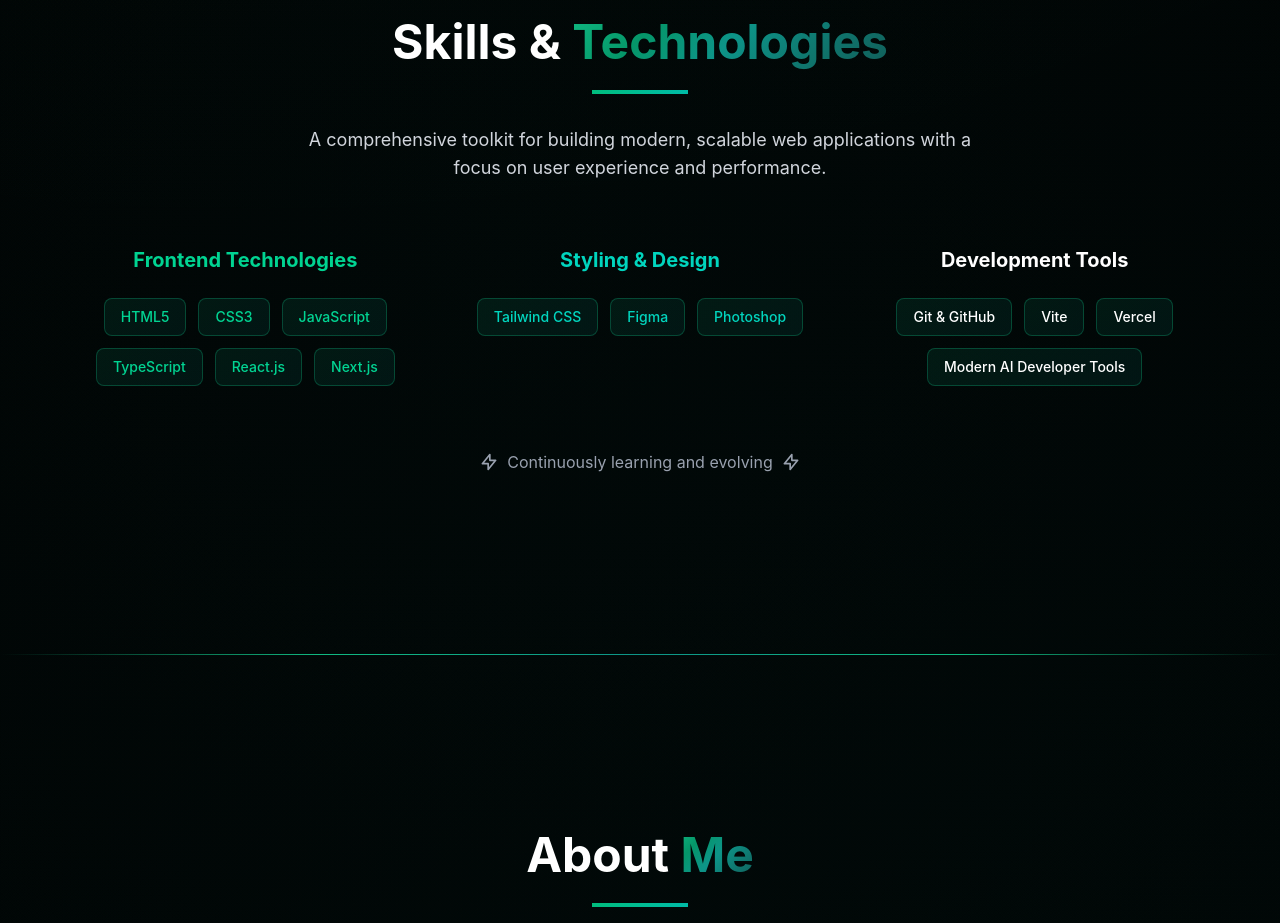
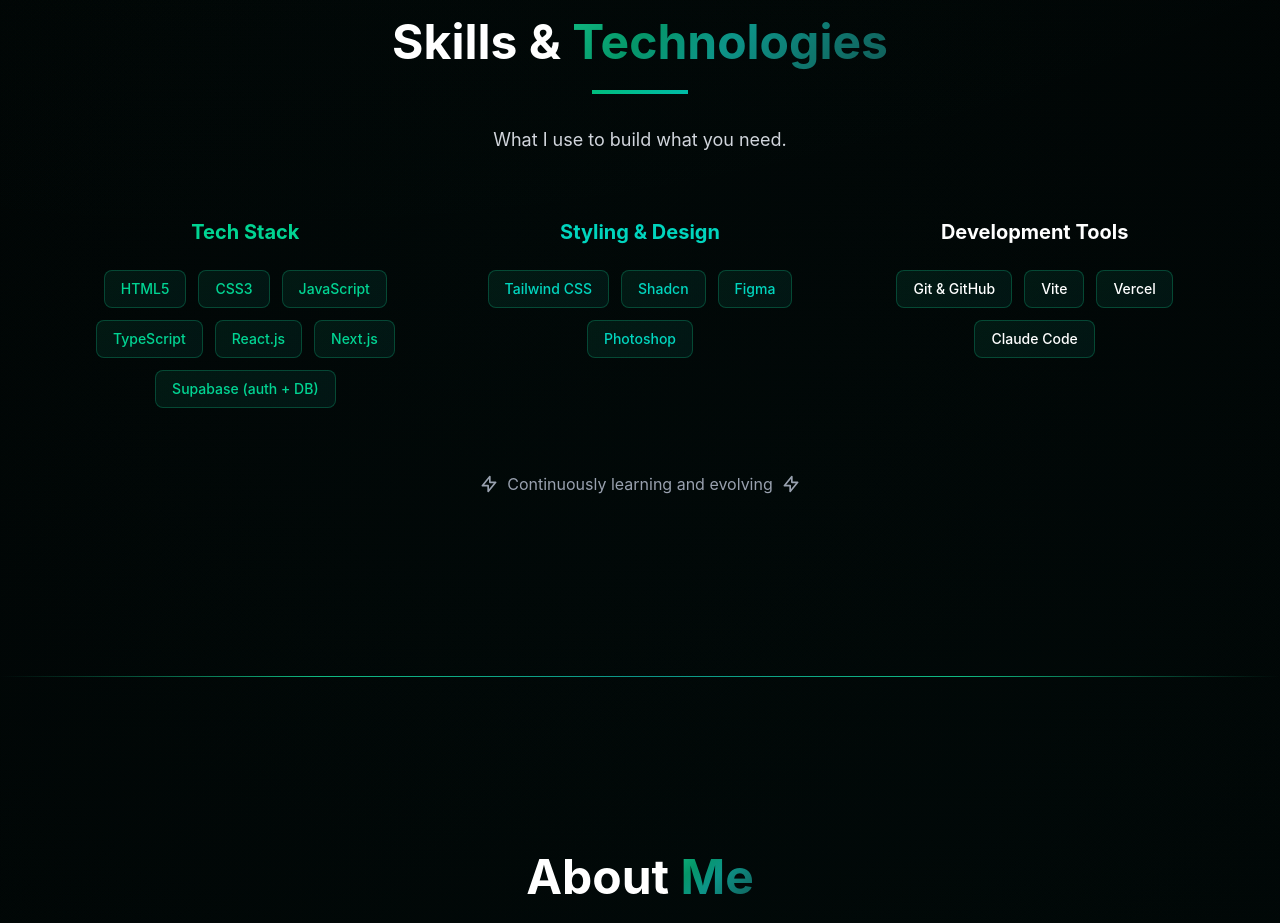
Before and after one commit to carolb92/portfolio-v2, a React (Vite) app: page / in a window 1280 px wide. Shown: the part 3300-4223 px from the top of the page. Built offline with nearby package versions, Linux system fonts and the light colour scheme.

Commit message:
Update and improve skills section

```diff
--- a/src/components/SkillsSection.tsx
+++ b/src/components/SkillsSection.tsx
@@ -8,7 +8,7 @@
 
 	const skillCategories = [
 		{
-			category: "Frontend Technologies",
+			category: "Tech Stack",
 			skills: [
 				"HTML5",
 				"CSS3",
@@ -16,17 +16,18 @@
 				"TypeScript",
 				"React.js",
 				"Next.js",
+				"Supabase (auth + DB)",
 			],
 			color: "emerald",
 		},
 		{
 			category: "Styling & Design",
-			skills: ["Tailwind CSS", "Figma", "Photoshop"],
+			skills: ["Tailwind CSS", "Shadcn", "Figma", "Photoshop"],
 			color: "teal",
 		},
 		{
 			category: "Development Tools",
-			skills: ["Git & GitHub", "Vite", "Vercel", "Modern AI Developer Tools"],
+			skills: ["Git & GitHub", "Vite", "Vercel", "Claude Code"],
 			color: "cyan",
 		},
 	];
@@ -40,8 +41,7 @@
 					</h2>
 					<div className="w-24 h-1 bg-gradient-to-r from-emerald-500 to-teal-500 mx-auto mb-8"></div>
 					<p className="text-gray-300 text-lg max-w-2xl mx-auto">
-						A comprehensive toolkit for building modern, scalable web
-						applications with a focus on user experience and performance.
+						What I use to build what you need.
 					</p>
 				</div>
 
```
